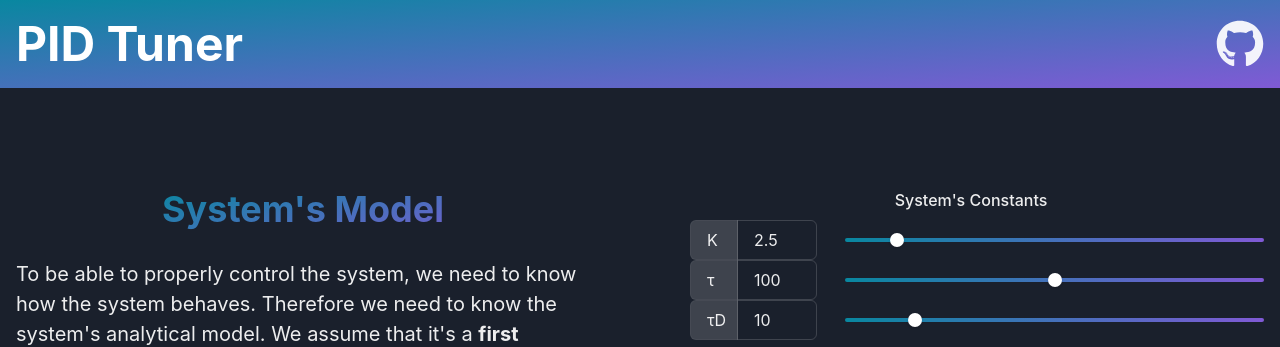
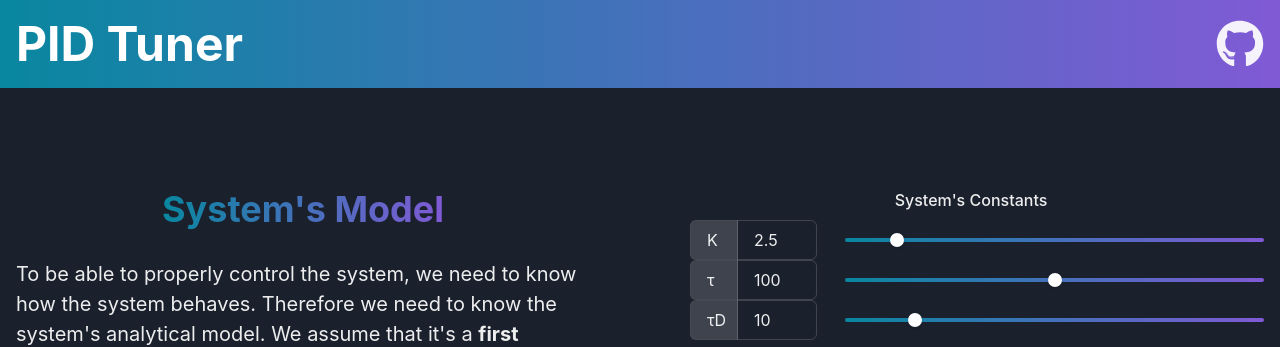
Before and after one commit to pmorim/pid-tuner, a React (Create React App) app in the folder client/: page / in a window 1280 px wide. Shown: the top 347 px of the page. Built offline with nearby package versions, Linux system fonts and the light colour scheme.

Commit message:
Changed gradient to be horizontal

```diff
--- a/client/src/components/Nav/Nav.jsx
+++ b/client/src/components/Nav/Nav.jsx
@@ -8,7 +8,7 @@ import { ExternalLink } from '../ExternalLink';
 export const Nav = ({ ...rest }) => {
   return (
     <Box
-      bgGradient="linear(to-br, cyan.700, purple.500)"
+      bgGradient="linear(to-r, cyan.700, purple.500)"
       direction="row"
       width="100%"
       py="20px"
--- a/client/src/components/Step/StepTitle.jsx
+++ b/client/src/components/Step/StepTitle.jsx
@@ -4,7 +4,7 @@ import { Heading } from '@chakra-ui/layout';
 export const StepTitle = ({ children, ...rest }) => {
   return (
     <Heading
-      bgGradient="linear(to-br, cyan.700, purple.500)"
+      bgGradient="linear(to-r, cyan.700, purple.500)"
       bgClip="text"
       as="h2"
       size="xl"
```
